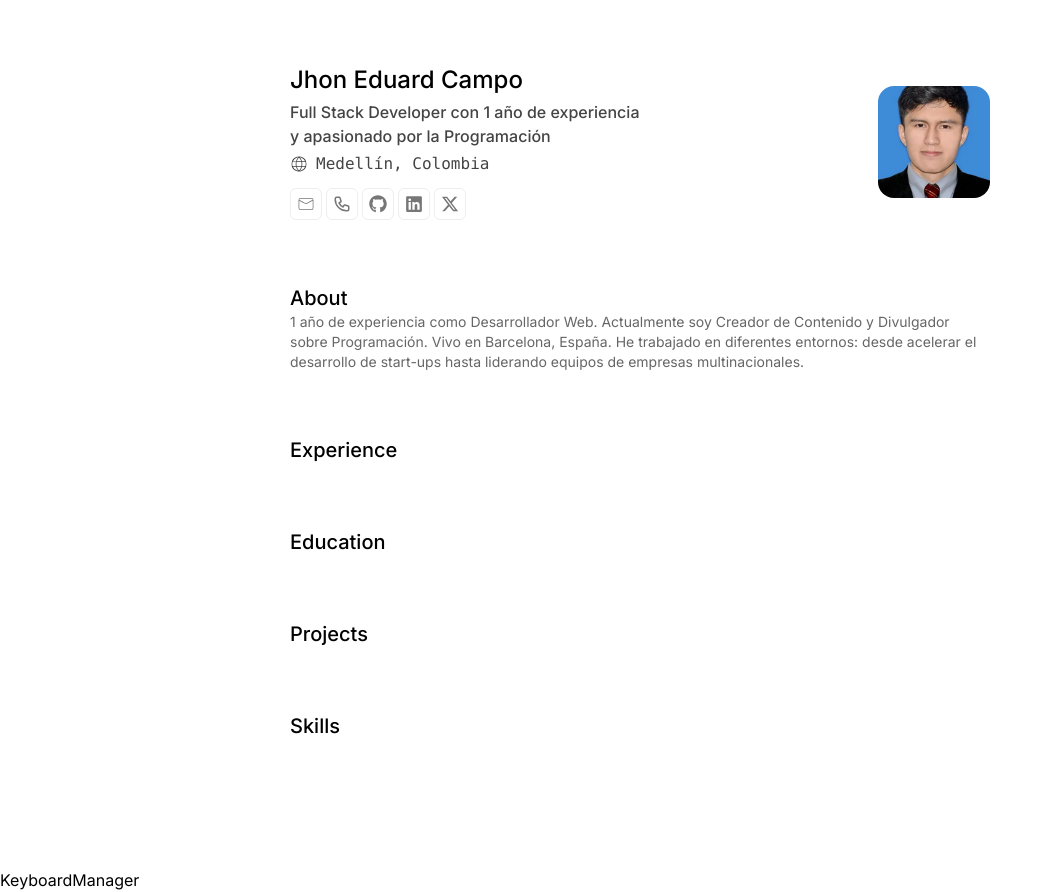
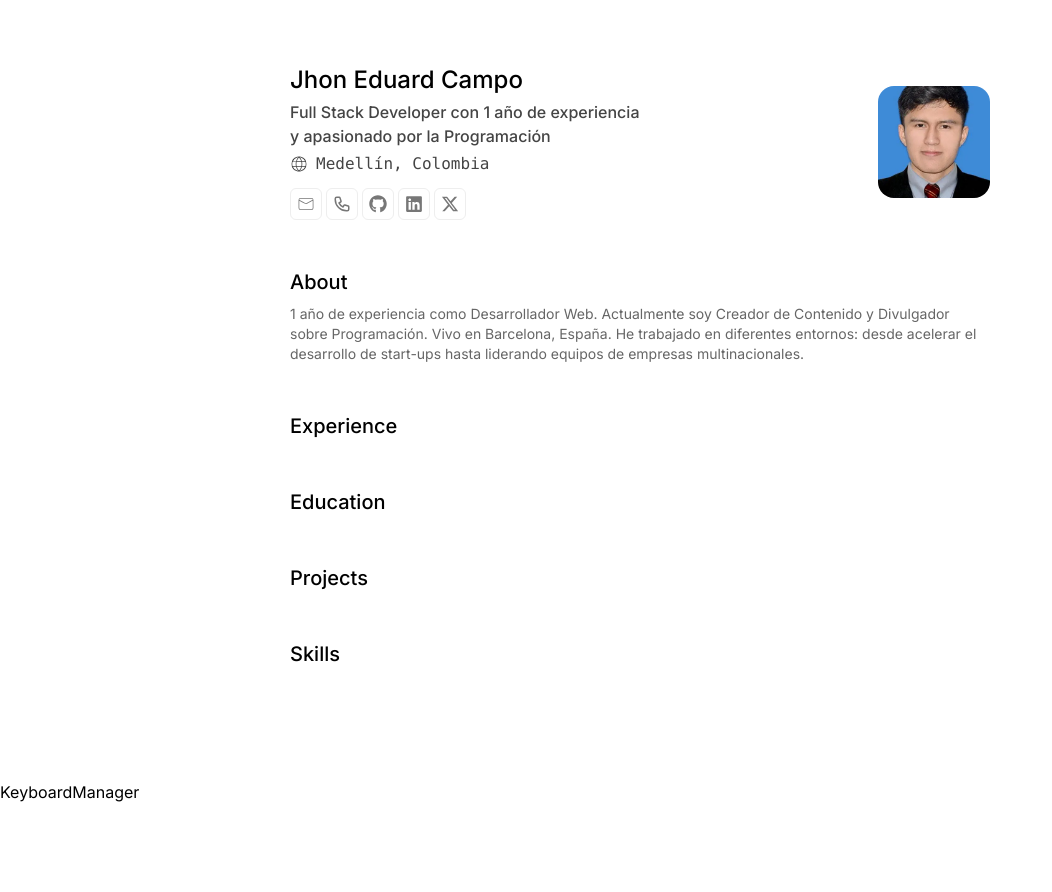
Before and after one commit to Jhoncampo/Portafolio-json, a Next.js app: page / in a window 1280 px wide. Shown: the whole page, without its empty margins (0-1052 px from the left). After the commit the page ends 804 px from the top, so only its background shows below. Built offline with nearby package versions, Linux system fonts and the light colour scheme.

Commit message:
Ajsutando el componente de Section

```diff
--- a/src/components/Section.tsx
+++ b/src/components/Section.tsx
@@ -6,8 +6,8 @@ const Section = ({
     title?: string;
 }) => {
     return (
-        <section className="max-w-[700px] mx-auto mb-16">
-            {title && <h2 className="text-xl font-medium">{title}</h2>}
+        <section className="max-w-[700px] mx-auto mb-12">
+            {title && <h2 className="text-xl mb-2 font-medium">{title}</h2>}
             {children}
         </section>
     );
```
